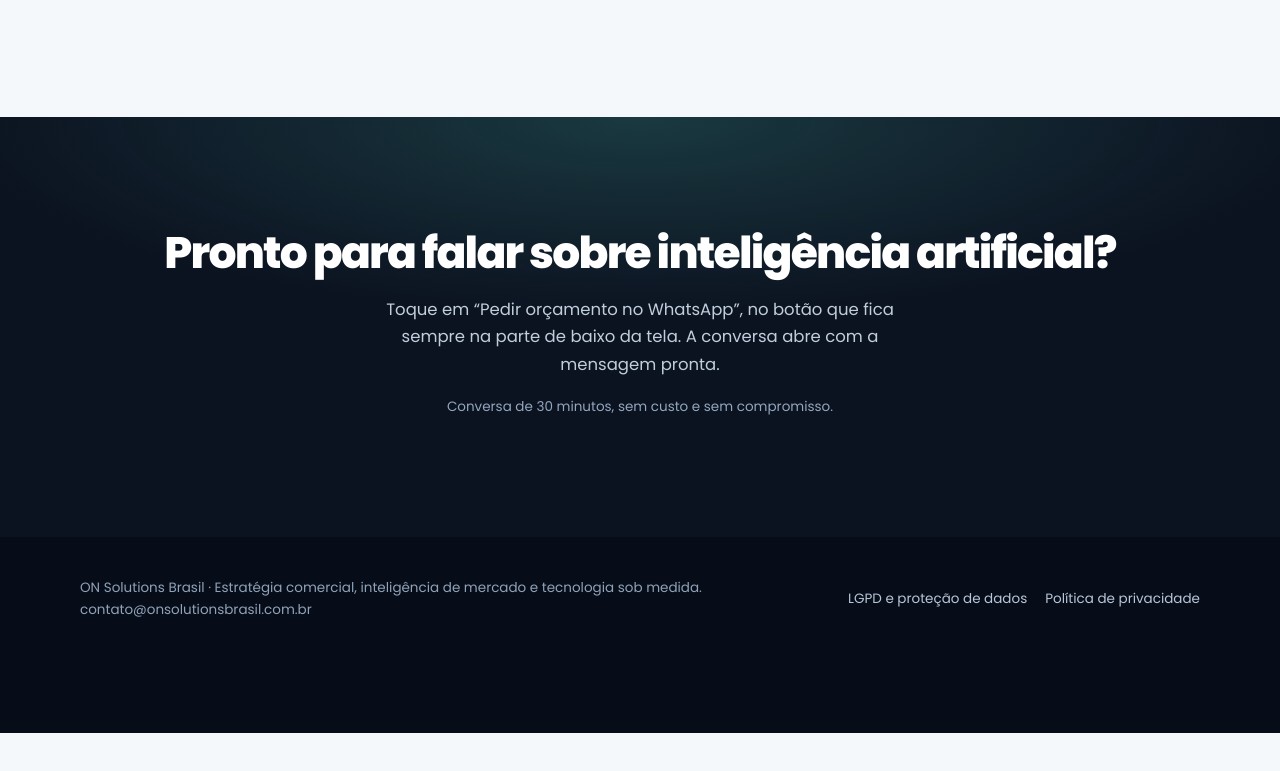
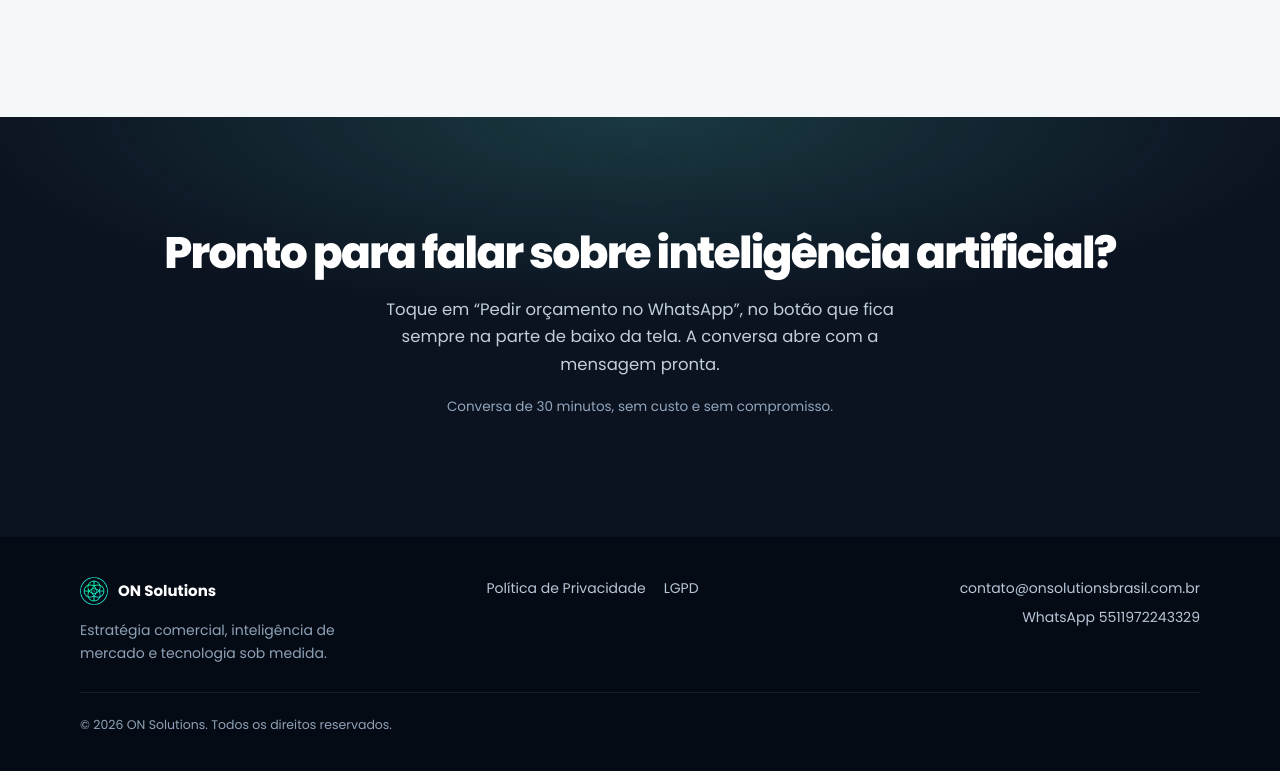
Before and after one commit to BrookSK/lp-09-onsolutions, a plain HTML site: page index.html in a window 1280 px wide. Shown: the part 4128-4899 px from the top of the page. Before the commit the page ends 4861 px from the top, so only its background shows below. Drawn offline with Linux system fonts and the light colour scheme.

Commit message:
refactor(footer): extract shared footer styles into dedicated stylesheet
- Create new footer.css with shared footer component styles (.lfoot, .lfoot-in, .lfoot-top, etc.)
- Remove footer styles from legal.css to eliminate duplication
- Update index.html with restructured footer markup using semantic HTML and improved layout
- Add footer.css stylesheet link to index.html and all legal pages (lgpd.html, politica-de-cookies.html, politica-de-privacidade.html)
- Update legal.css version to v4 and add footer.css v1 references across pages
- Improve footer accessibility with semantic nav element and aria-label
- Enhance footer layout with brand section, links navigation, and contact information including WhatsApp link

```diff
--- /dev/null
+++ b/css/footer.css
@@ -0,0 +1,16 @@
+/* Rodapé compartilhado (landing page e páginas legais) */
+.lfoot { background: #050B14; color: #8FA2B8; padding: 40px 0 calc(32px + 84px); font-size: 14px; }
+.lfoot-in { width: min(1120px, 100% - 48px); margin-inline: auto; }
+.lfoot-top { display: grid; gap: 28px; padding-bottom: 28px; }
+.lfoot a { color: #B7C6D8; text-decoration: none; }
+.lfoot a:hover { color: #fff; text-decoration: underline; }
+.lfoot-logo { display: inline-flex; align-items: center; gap: 10px; color: #fff !important; font-weight: 700; font-size: 15px; margin-bottom: 14px; }
+.lfoot-brand p { max-width: 280px; line-height: 1.6; }
+.lfoot-links { display: flex; flex-wrap: wrap; gap: 10px 18px; align-content: flex-start; }
+.lfoot-contact { display: grid; gap: 6px; align-content: flex-start; }
+.lfoot-copy { border-top: 1px solid rgba(255, 255, 255, .08); padding-top: 22px; font-size: 12.5px; }
+@media (min-width: 860px) {
+  .lfoot-top { grid-template-columns: 1.1fr 1.3fr auto; gap: 40px; }
+  .lfoot-links { max-width: 340px; }
+  .lfoot-contact { text-align: right; justify-items: end; }
+}
--- a/index.html
+++ b/index.html
@@ -15,6 +15,7 @@
 <link rel="preconnect" href="https://fonts.gstatic.com" crossorigin>
 <link href="https://fonts.googleapis.com/css2?family=Poppins:wght@400;500;600;700;800&display=swap" rel="stylesheet">
 <link rel="stylesheet" href="css/styles.css">
+<link rel="stylesheet" href="css/footer.css?v=1">
 </head>
 <body class="l2">
 <header class="top"><div class="w top-in">
@@ -108,9 +109,22 @@
   </div>
 </section>
 </main>
-<footer class="foot"><div class="w foot-in">
-  <div>ON Solutions Brasil · Estratégia comercial, inteligência de mercado e tecnologia sob medida.<br>contato@onsolutionsbrasil.com.br</div>
-  <div class="lk"><a href="lgpd.html">LGPD e proteção de dados</a><a href="politica-de-privacidade.html">Política de privacidade</a></div>
+<footer class="lfoot"><div class="lfoot-in">
+  <div class="lfoot-top">
+    <div class="lfoot-brand">
+      <a class="lfoot-logo" href="index.html"><img src="assets/img/logo-onsolutions.png" alt="" width="28" height="28"><span>ON Solutions</span></a>
+      <p>Estratégia comercial, inteligência de mercado e tecnologia sob medida.</p>
+    </div>
+    <nav class="lfoot-links" aria-label="Links legais">
+      <a href="politica-de-privacidade.html">Política de Privacidade</a>
+      <a href="lgpd.html">LGPD</a>
+    </nav>
+    <div class="lfoot-contact">
+      <a href="mailto:contato@onsolutionsbrasil.com.br">contato@onsolutionsbrasil.com.br</a>
+      <a href="https://wa.me/5511972243329">WhatsApp 5511972243329</a>
+    </div>
+  </div>
+  <p class="lfoot-copy">© 2026 ON Solutions. Todos os direitos reservados.</p>
 </div></footer>
 <div class="sticky"><a class="cta" data-wa="Olá, vim do site e gostaria de saber mais sobre os serviços de Inteligência Artificial." data-pos="barra-fixa" data-wa-main href="#"><svg viewBox="0 0 24 24" aria-hidden="true"><path d="M12.04 2C6.58 2 2.13 6.45 2.13 11.91c0 1.75.46 3.45 1.32 4.95L2.05 22l5.25-1.38a9.9 9.9 0 0 0 4.74 1.21c5.46 0 9.91-4.45 9.91-9.91S17.5 2 12.04 2Zm5.8 14.1c-.25.69-1.45 1.32-2 1.37-.5.05-1.13.07-1.82-.11-.42-.13-.96-.31-1.65-.6-2.9-1.25-4.8-4.17-4.95-4.36-.14-.19-1.18-1.57-1.18-3s.75-2.13 1.02-2.42c.26-.29.57-.36.76-.36h.55c.18 0 .42-.07.65.5.25.58.83 2 .9 2.15.07.14.12.31.02.5-.09.19-.14.31-.28.48-.14.17-.3.37-.43.5-.14.14-.29.29-.12.58.17.29.74 1.22 1.59 1.97 1.09.97 2.01 1.27 2.3 1.41.29.14.46.12.63-.07.17-.19.72-.84.91-1.13.19-.29.38-.24.65-.14.26.1 1.67.79 1.96.93.29.14.48.22.55.34.07.12.07.7-.18 1.39Z"/></svg><span>Pedir orçamento no WhatsApp</span><svg class="arr" viewBox="0 0 24 24" aria-hidden="true"><path d="M5 12h14M13 6l6 6-6 6"/></svg></a></div>
 <script src="js/main.js"></script>
```
Also changed, not shown: css/legal.css (+0 -17 lines), lgpd.html (+2 -1 lines), politica-de-cookies.html (+2 -1 lines), politica-de-privacidade.html (+2 -1 lines).
